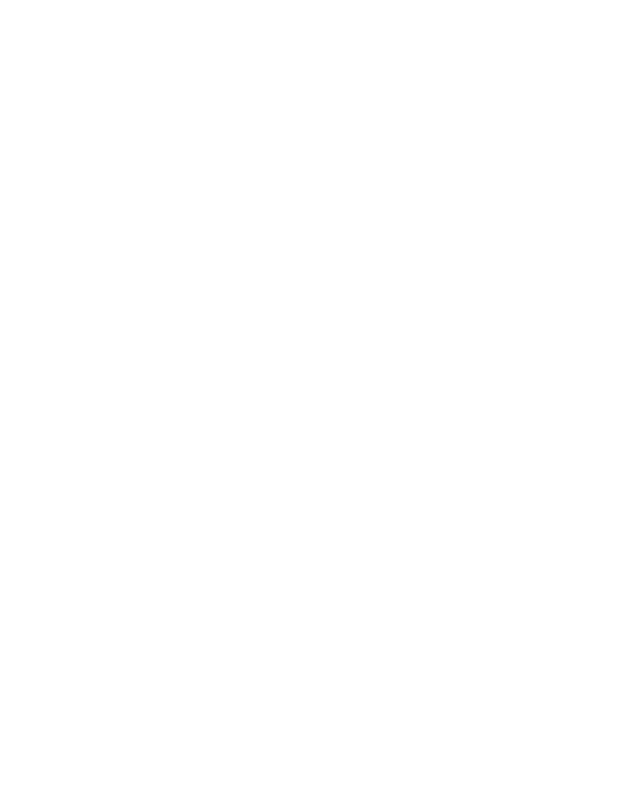
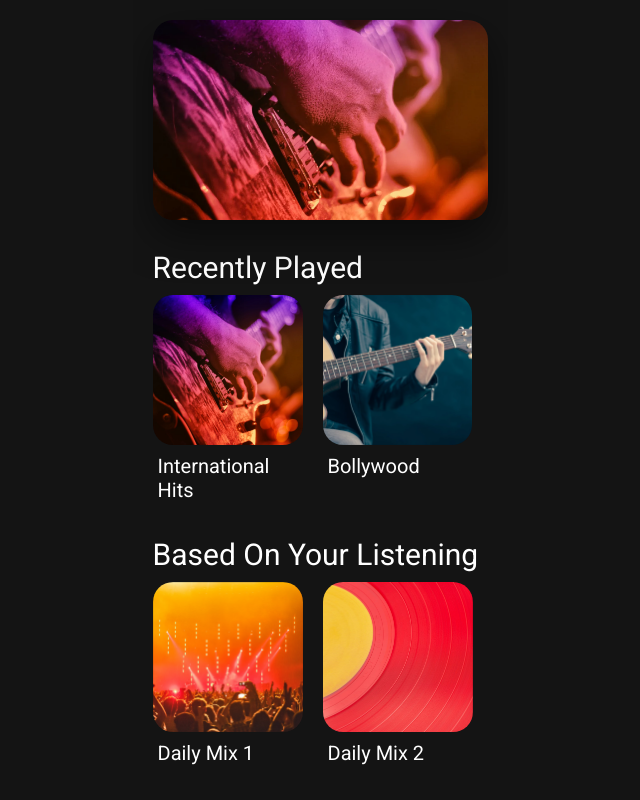
Before and after one commit to Sharad-Tanwar/music-player, a plain HTML site: page index.html in a window 1280 px wide. Shown: the whole page, without its empty margins (320-960 px from the left). Drawn offline with Linux system fonts and the light colour scheme.

Commit message:
Home-Section(Complete)
Complete Home Section
Added :-
1. Carousel
2. Recently Played Section
3. Based On Your Listening Section

```diff
--- a/index.html
+++ b/index.html
@@ -16,9 +16,64 @@
 <body>
     <!-- home section -->
     <section class="home-section">
+      <div class="carousel">
+        <img src="assets/images/cover 1.png" class="active" alt="">
+        <img src="assets/images/cover 2.png" alt="">
+        <img src="assets/images/cover 3.png" alt="">
+        <img src="assets/images/cover 4.png" alt="">
+        <img src="assets/images/cover 5.png" alt="">
+      </div>
 
+
+    <!-- playlist -->
+        <h1 class="heading">Recently Played</h1>
+        <div class="playlist-group">
+            <div class="playlist-card">
+                <img src="assets/images/cover 1.png" class="playlist-card-img" alt="">
+                <p class="playlist-card-name">International Hits</p>
+            </div>
+            <div class="playlist-card">
+                <img src="assets/images/cover 7.png" class="playlist-card-img" alt="">
+                <p class="playlist-card-name">Bollywood</p>
+            </div>
+            <div class="playlist-card">
+                <img src="assets/images/cover 11.png" class="playlist-card-img" alt="">
+                <p class="playlist-card-name">Top 50</p>
+            </div>
+            <div class="playlist-card">
+                <img src="assets/images/cover 5.png" class="playlist-card-img" alt="">
+                <p class="playlist-card-name">Daily Mix</p>
+            </div>
+            <div class="playlist-card">
+                <img src="assets/images/cover 8.png" class="playlist-card-img" alt="">
+                <p class="playlist-card-name">Hollywood Latest</p>
+            </div>
+        </div>
+
+        <h1 class="heading">Based on your listening</h1>
+        <div class="playlist-group">
+            <div class="playlist-card">
+                <img src="assets/images/cover 4.png" class="playlist-card-img" alt="">
+                <p class="playlist-card-name">Daily Mix 1</p>
+            </div>
+            <div class="playlist-card">
+                <img src="assets/images/cover 3.png" class="playlist-card-img" alt="">
+                <p class="playlist-card-name">Daily Mix 2</p>
+            </div>
+            <div class="playlist-card">
+                <img src="assets/images/cover 9.png" class="playlist-card-img" alt="">
+                <p class="playlist-card-name">Todd Helder</p>
+            </div>
+            <div class="playlist-card">
+                <img src="assets/images/cover 2.png" class="playlist-card-img" alt="">
+                <p class="playlist-card-name">Hollywood</p>
+            </div>
+            <div class="playlist-card">
+                <img src="assets/images/cover 10.png" class="playlist-card-img" alt="">
+                <p class="playlist-card-name">Top 100 Hits</p>
+            </div>
+        </div>
     </section>
-
     <script src="data.js"></script>
     <script src="app.js"></script>
 </body>
--- a/styles.css
+++ b/styles.css
@@ -1 +1,121 @@
 @import url('https://fonts.googleapis.com/css2?family=Roboto:ital,wght@0,100;0,300;0,400;0,500;0,700;0,900;1,100;1,300;1,400;1,500;1,700;1,900&display=swap');
+
+*
+{
+    margin: 0;
+    padding: 0;
+    box-sizing: border-box;
+}
+
+:root
+{
+    --background: #141414;
+    --text-color: #fff;
+    --primary-color: #63ff69;
+    --secondary-color: #000;
+    --alpha-color: rgba(0, 0, 0, 0.5);
+    --shadow: 0 15px 40px var(--alpha-color);
+}
+
+html
+{
+    background-color: var(--background);
+    display: flex;
+    justify-content: center;
+}
+
+body
+{
+    width: 100%;
+    height: 100vh;
+    max-width: 375px;
+    position: relative;
+    background-color: var(--background);
+    font-family: 'roboto', sans-serif;
+    color: var(--text-color);
+}
+
+::-webkit-scrollbar
+{
+    display: none;
+}
+
+/* home section */
+
+.home-section
+{
+    width: 100%;
+    height: 100%;
+    padding: 20px;
+    padding-bottom: 100%;
+    overflow-y: auto;
+}
+
+.carousel
+{
+    width: 100%;
+    height: 200px;
+    overflow: hidden;
+    border-radius: 20px;
+    box-shadow: var(--shadow);
+    position: relative;
+}
+
+.carousel img
+{
+    position: absolute;
+    height: 100%;
+    width: 100%;
+    object-fit: cover;
+    opacity: 0;
+    transition: 1s;
+}
+
+.carousel img.active
+{
+    opacity: 1;
+}
+
+.heading
+{
+    margin: 30px 0 10px;
+    text-transform: capitalize;
+    font-weight: 400;
+    font-size: 30px;
+}
+
+.playlist-group
+{
+    position: relative;
+    width: 100%;
+    min-height: 200px;
+    height: auto;
+    display: flex;
+    flex-wrap: nowrap;
+    overflow-x: auto;
+}
+
+.playlist-card
+{
+    flex: 0 0 auto;
+    max-width: 150px;
+    height: 100%;
+    margin-right: 20px;
+}
+
+.playlist-card-img
+{
+    width: 100%;
+    height: 150px;
+    object-fit: cover;
+    border-radius: 20px;
+}
+
+.playlist-card-name
+{
+    width: 100%;
+    text-align: justify;
+    font-size: 20px;
+    text-transform: capitalize;
+    padding: 5px;
+}
```
